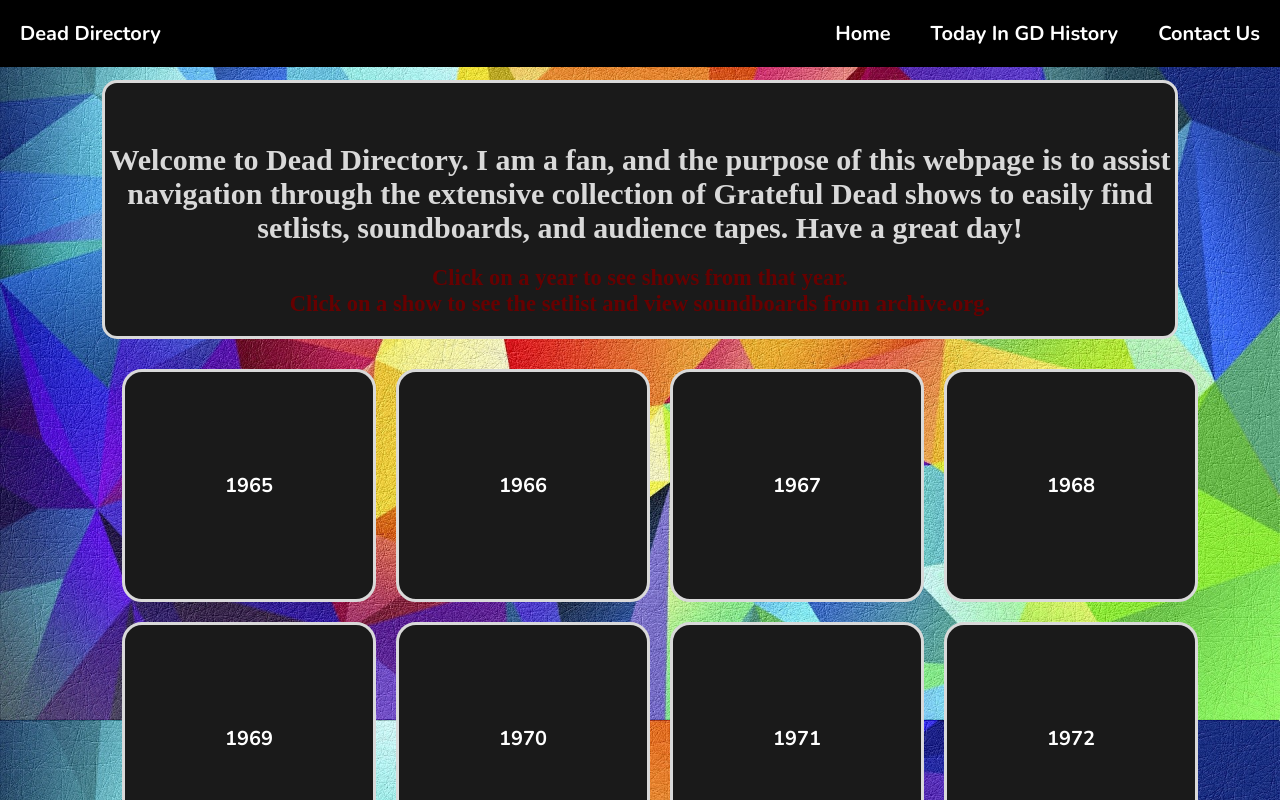
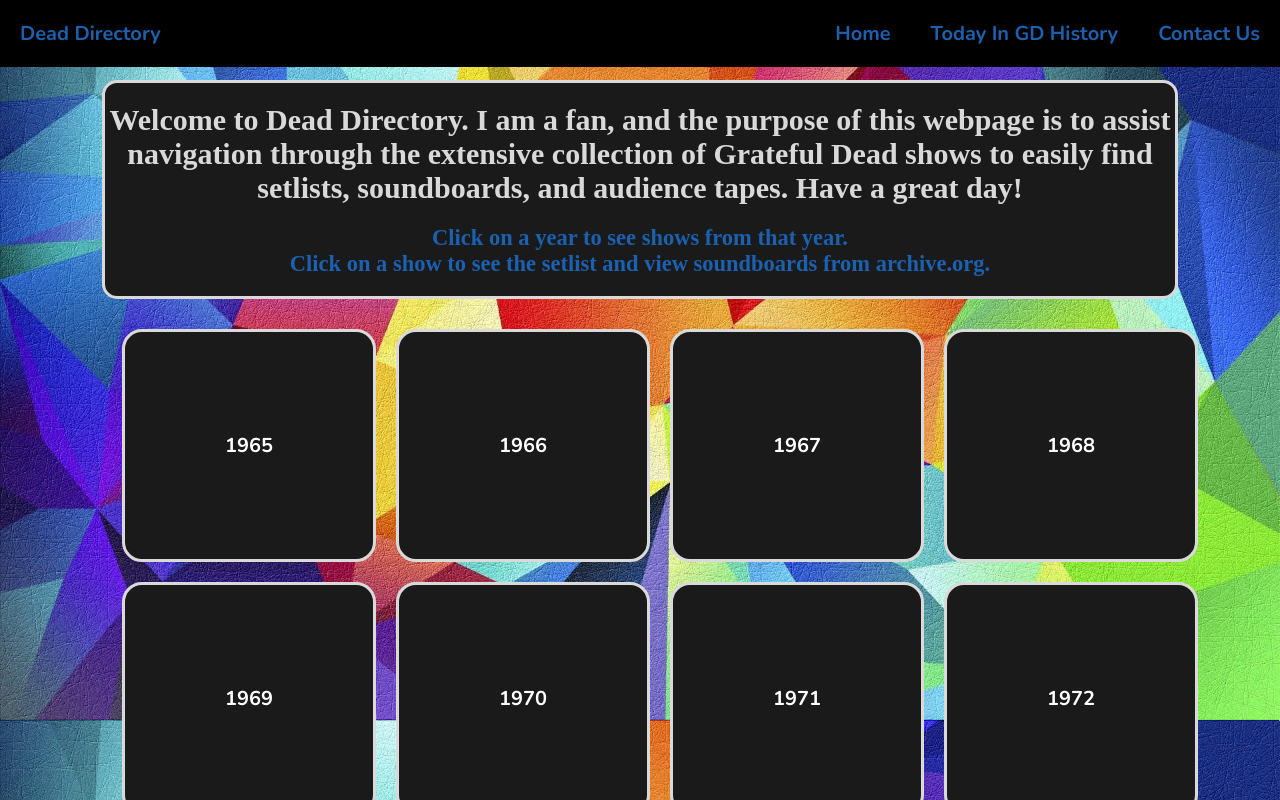
Before and after one commit to HappyDev95/Dead-Directory, an Angular app: page / in a window 1280 px wide. Shown: the top 800 px of the page. Built offline with nearby package versions, Linux system fonts and the light colour scheme; a web font is replaced by a local one.

Commit message:
cosmetic

```diff
--- a/src/app/app.component.scss
+++ b/src/app/app.component.scss
@@ -1,3 +1,43 @@
+$primary: rgb(111, 0, 255);
+$boneWhite: rgb(217, 217, 217);
+$charcoalBlack: rgb(26, 26, 26);
+$steelyBlue: rgb(27, 97, 176);
+
+header {
+  background: black;
+  padding: 1em 0;
+  font-size: 2em;
+
+  a {
+      color: $steelyBlue;
+      text-decoration: none;
+  }
+
+  a.logo {
+    font-weight: bold;
+    padding-left: 1em;
+  }
+
+  nav {
+    float: right;
+
+    ul {
+      list-style-type: none;
+      margin: 0;
+      display: flex;
+      font-weight: bold;
+
+      li a {
+        padding: 1em;
+        &:hover {
+          background: darken($boneWhite, 10%);
+          color: $steelyBlue;
+        }
+      }
+    }
+  }
+}
+
 @media screen and (max-width: 600px) {
   .logo {
     font-size: .5em;
--- a/src/app/contact/contact-us.component.scss
+++ b/src/app/contact/contact-us.component.scss
@@ -1,6 +1,6 @@
 $charcoalBlack: rgb(26, 26, 26);
 $boneWhite: rgb(217, 217, 217);
-$darkRed: rgb(102, 0, 0);
+$steelyBlue: rgb(27, 97, 176);
 
 .contact-us-container {
   font-family: 'Poor Story', cursive;
@@ -19,7 +19,7 @@
 
 h2 {
   font-size: 2em;
-  color: $darkRed;
+  color: $steelyBlue;
 }
 
 @media screen and (max-width: 600px) {
--- a/src/app/home/home.component.scss
+++ b/src/app/home/home.component.scss
@@ -1,6 +1,6 @@
 $charcoalBlack: rgb(26, 26, 26);
 $boneWhite: rgb(217, 217, 217);
-$darkRed: rgb(102, 0, 0);
+$steelyBlue: rgb(27, 97, 176);
 
 .greeting-container {
   font-family: 'Poor Story', cursive;
@@ -13,12 +13,11 @@
 }
 
 h1 {
-  text-align: center;
   color: $boneWhite;
 }
 
 h2 {
-  color: $darkRed;
+  color: $steelyBlue;
 }
 
 .tour-dates-list {
--- a/src/app/not-found/not-found.component.scss
+++ b/src/app/not-found/not-found.component.scss
@@ -1,6 +1,6 @@
 $charcoalBlack: rgb(26, 26, 26);
 $boneWhite: rgb(217, 217, 217);
-$darkRed: rgb(102, 0, 0);
+$steelyBlue: rgb(27, 97, 176);
 
 :host {
   background-size: cover;
@@ -23,7 +23,7 @@
 
 h2 {
   font-size: 2em;
-  color: $darkRed;
+  color: $steelyBlue;
 }
 
 @media screen and (max-width: 600px) {
--- a/src/app/sidebar-menu/sidebar-menu.component.scss
+++ b/src/app/sidebar-menu/sidebar-menu.component.scss
@@ -1,6 +1,6 @@
 $charcoalBlack: rgb(26, 26, 26);
 $boneWhite: rgb(217, 217, 217);
-$darkRed: rgb(102, 0, 0);
+$steelyBlue: rgb(27, 97, 176);
 
 .sidebar-menu {
   height: 15%;
@@ -19,7 +19,7 @@
       padding: 8px 8px 8px 8px;
       font-size: 1em;
       font-weight: bold;
-      color: $boneWhite;
+      color: $steelyBlue;
       border-style: solid;
       border-color: $charcoalBlack;
       background-color: $charcoalBlack;
@@ -29,7 +29,7 @@
     li:hover {
       color: $charcoalBlack;
       background-color: $boneWhite;
-      border-color: $darkRed;
+      border-color: $steelyBlue;
     }
   }
 }
--- a/src/app/today-in-gd-hist/today-in-gd-hist.component.scss
+++ b/src/app/today-in-gd-hist/today-in-gd-hist.component.scss
@@ -1,6 +1,6 @@
 $charcoalBlack: rgb(26, 26, 26);
 $boneWhite: rgb(217, 217, 217);
-$darkRed: rgb(102, 0, 0);
+$steelyBlue: rgb(27, 97, 176);
 
 :host {
   text-align: center;
@@ -15,7 +15,7 @@
   border-style: solid;
   border-radius: 15px 15px 15px 15px;
   margin: 1% 8% 0 8%;
-  color: $darkRed;
+  color: $steelyBlue;
 }
 
 h1 {
@@ -53,7 +53,7 @@
   height: 10em;
   border: 16px solid $boneWhite;
   border-radius: 50%;
-  border-top: 16px solid $darkRed;
+  border-top: 16px solid $steelyBlue;
   -webkit-animation: spin 2s linear infinite; /* Safari */
   animation: spin 2s linear infinite;
   margin: 2em auto;
--- a/src/app/tour-year/show/show.component.scss
+++ b/src/app/tour-year/show/show.component.scss
@@ -1,6 +1,6 @@
 $charcoalBlack: rgb(26, 26, 26);
 $boneWhite: rgb(217, 217, 217);
-$darkRed: rgb(102, 0, 0);
+$steelyBlue: rgb(27, 97, 176);
 
 .show-container {
   font-family: 'Poor Story', cursive;
@@ -10,7 +10,7 @@
   border-style: solid;
   border-radius: 15px;
   margin: 1% 8% 0 8%;
-  color: $darkRed;
+  color: $steelyBlue;
   overflow: hidden;
 }
 
@@ -50,7 +50,7 @@
   border-radius: 15px;
   margin: 1em;
   padding: 0 2em 2em 2em;
-  color: $darkRed;
+  color: $steelyBlue;
   overflow: hidden;
   display: inline-block;
 }
@@ -68,7 +68,7 @@
   flex-wrap: wrap;
 
   a {
-    color: $darkRed;
+    color: $steelyBlue;
     width: 50%;
 
     li {
@@ -107,7 +107,7 @@
   font-family: 'Poor Story', cursive;
   font-size: 2em;
   text-align: center;
-  color: $darkRed;
+  color: $steelyBlue;
   margin: .2em 0 0 0
 }
 
@@ -115,7 +115,7 @@
   font-family: 'Poor Story', cursive;
   font-size: 1em;
   text-align: center;
-  color: $darkRed;
+  color: $steelyBlue;
   margin: 0em;
 }
 
@@ -124,7 +124,7 @@
   height: 10em;
   border: 16px solid $boneWhite;
   border-radius: 50%;
-  border-top: 16px solid $darkRed;
+  border-top: 16px solid $steelyBlue;
   -webkit-animation: spin 2s linear infinite; /* Safari */
   animation: spin 2s linear infinite;
   margin: 2em auto;
--- a/src/app/tour-year/tour-year.component.scss
+++ b/src/app/tour-year/tour-year.component.scss
@@ -1,6 +1,6 @@
 $charcoalBlack: rgb(26, 26, 26);
 $boneWhite: rgb(217, 217, 217);
-$darkRed: rgb(102, 0, 0);
+$steelyBlue: rgb(27, 97, 176);
 
 :host {
   text-align: center;
@@ -14,7 +14,7 @@
   border-style: solid;
   border-radius: 15px;
   margin: 1% 8% 0 8%;
-  color: $darkRed;
+  color: $steelyBlue;
 }
 
 h4 {
@@ -52,7 +52,7 @@
   height: 10em;
   border: 16px solid $boneWhite;
   border-radius: 50%;
-  border-top: 16px solid $darkRed;
+  border-top: 16px solid $steelyBlue;
   -webkit-animation: spin 2s linear infinite; /* Safari */
   animation: spin 2s linear infinite;
   margin: 2em auto;
--- a/src/styles.scss
+++ b/src/styles.scss
@@ -5,6 +5,7 @@
 $primary: rgb(111, 0, 255);
 $boneWhite: rgb(217, 217, 217);
 $charcoalBlack: rgb(26, 26, 26);
+$steelyBlue: rgb(27, 97, 176);
 
 html {
   background-color: white;
@@ -23,53 +24,11 @@
   margin: 0 auto;
 }
 
-header {
-  background: black;
-  padding: 1em 0;
-  font-size: 2em;
-}
-
-a {
-    color: white;
-    text-decoration: none;
-}
-
-a.logo{
-  font-weight: bold;
-  padding-left: 1em;
-}
-
-nav {
-  float: right;
-
-  ul {
-    list-style-type: none;
-    margin: 0;
-    display: flex;
-    font-weight: bold;
-
-    li a {
-      padding: 1em;
-      &:hover {
-        background: darken($boneWhite, 10%);
-        color: $charcoalBlack;
-      }
-    }
-  }
-}
-
-h1 {
-  margin-top: 2em;
-}
-
-h2 {
-  text-align: center;
-}
-
 home-component {
   margin: 0 auto;
   width: 100%;
   height: 100%;
+  text-align: center;
 }
 
 tour-year {
```
